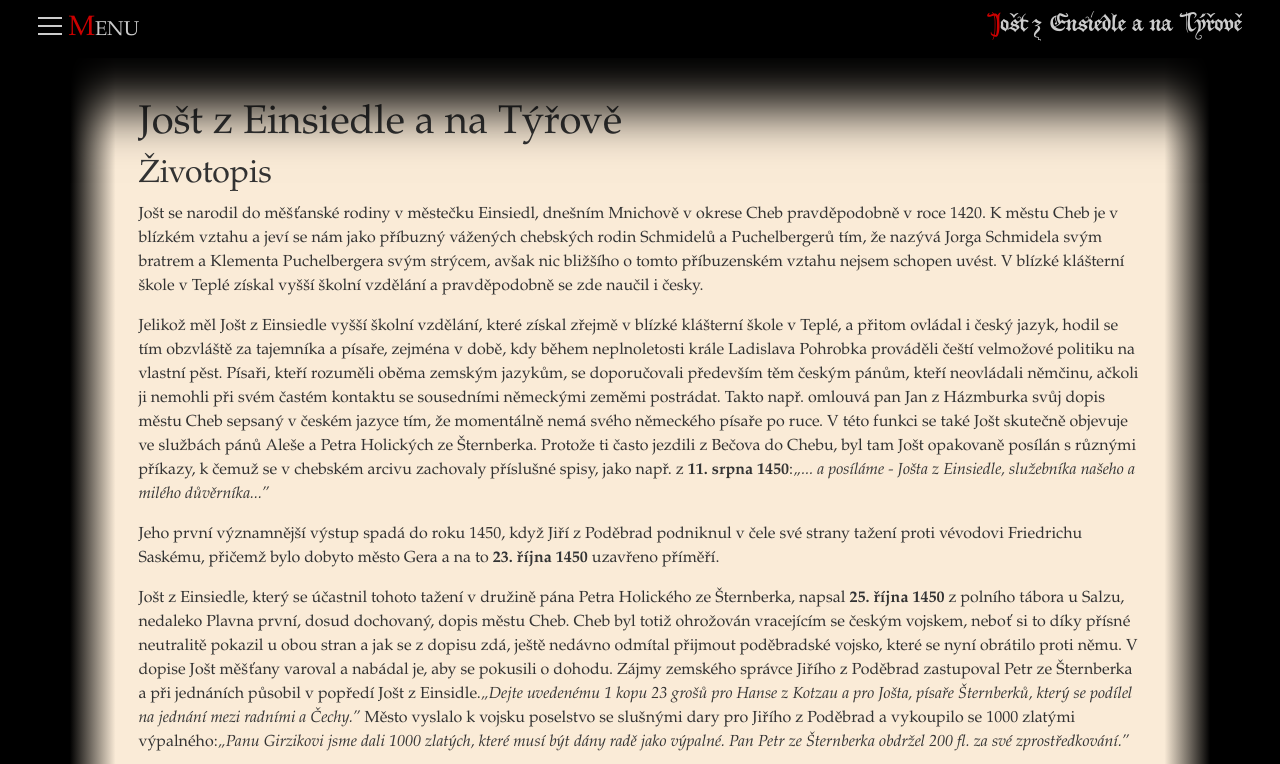
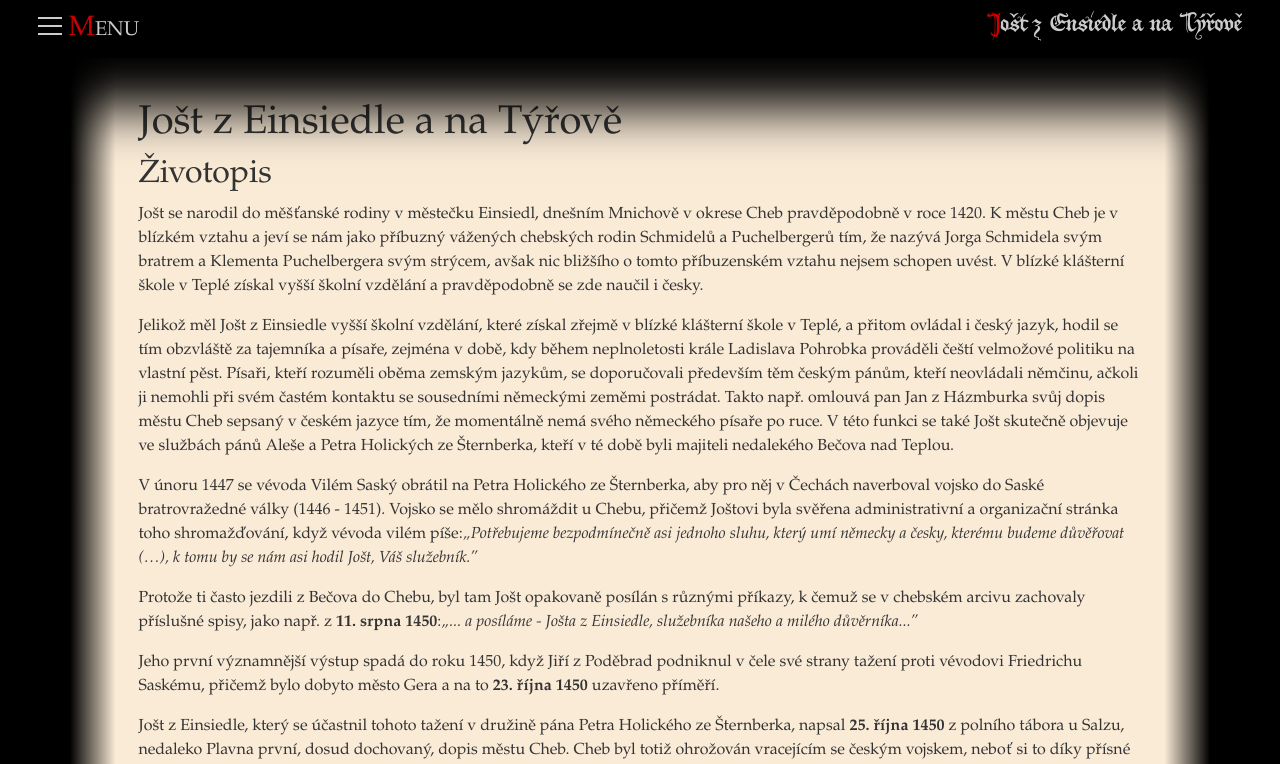
Before and after one commit to claryaldringen/tyrovsti.cz, a Next.js app: page /jost-z-einsidle-a-na-tyrove in a window 1280 px wide. Shown: the top 764 px of the page. Built offline with nearby package versions, Linux system fonts and the light colour scheme.

Commit message:
Oprava datumu a doplnění Jošta

```diff
--- a/pages/historicke-pozadi.js
+++ b/pages/historicke-pozadi.js
@@ -219,7 +219,7 @@ const Page = () => {
                   otci vzdát a po příjezdu Ladislava Pohrobka do Bělehradu jej
                   zajal a Ulricha Celjského nechal <b>9. listopadu 1456</b>{' '}
                   zabít svými vojáky. Ladislav Pohrobek byl zajatcem Ladislava
-                  Hunyadiho až do <b>14. března 1467</b>, kdy se mu za pomoci
+                  Hunyadiho až do <b>14. března 1457</b>, kdy se mu za pomoci
                   Jana Jiskry z Brandýsa, českého kondotiéra, který se svým
                   žoldnéřským vojskem operoval v horních Uhrách, podařilo lstí
                   zajmout bratry Ladislava i Matyáše Hunyadi. Ladislav Hunyadi
--- a/pages/jost-z-einsidle-a-na-tyrove.js
+++ b/pages/jost-z-einsidle-a-na-tyrove.js
@@ -1,3 +1,4 @@
+import React from 'react'
 import { Col, Container, Row } from 'reactstrap'
 import { Menu } from '../components/Menu'
 import Head from 'next/head'
@@ -35,9 +36,25 @@ const Page = () => (
             Házmburka svůj dopis městu Cheb sepsaný v českém jazyce tím, že
             momentálně nemá svého německého písaře po ruce. V této funkci se
             také Jošt skutečně objevuje ve službách pánů Aleše a Petra Holických
-            ze Šternberka. Protože ti často jezdili z Bečova do Chebu, byl tam
-            Jošt opakovaně posílán s různými příkazy, k čemuž se v chebském
-            arcivu zachovaly příslušné spisy, jako např. z&nbsp;
+            ze Šternberka, kteří v té době byli majiteli nedalekého Bečova nad
+            Teplou.
+          </p>
+          <p>
+            V únoru 1447 se vévoda Vilém Saský obrátil na Petra Holického ze
+            Šternberka, aby pro něj v Čechách naverboval vojsko do Saské
+            bratrovražedné války (1446 - 1451). Vojsko se mělo shromáždit u
+            Chebu, přičemž Joštovi byla svěřena administrativní a organizační
+            stránka toho shromažďování, když vévoda vilém píše:
+            <i>
+              „Potřebujeme bezpodmínečně asi jednoho sluhu, který umí německy a
+              česky, kterému budeme důvěřovat (…), k&nbsp;tomu by se nám asi
+              hodil Jošt, Váš služebník.”
+            </i>
+          </p>
+          <p>
+            Protože ti často jezdili z Bečova do Chebu, byl tam Jošt opakovaně
+            posílán s různými příkazy, k čemuž se v chebském arcivu zachovaly
+            příslušné spisy, jako např. z&nbsp;
             <b>11.&nbsp;srpna&nbsp;1450</b>:
             <i>
               „... a posíláme - Jošta z Einsiedle, služebníka našeho a milého
@@ -355,6 +372,14 @@ const Page = () => (
               Jan Pelant:<i>Erby české, moravské a slezské šlechty</i>, Praha
               2013
             </li>
+            <li>
+              Uwe Tresp:
+              <i>
+                Söldner aus Böhmen: im Dienst deutscher Fürsten: Kriegsgeschäft
+                und Heeresorganisation im 15. Jahrhundert
+              </i>
+              , Paderborn 2004
+            </li>
           </ul>
         </Col>
       </Row>
```
